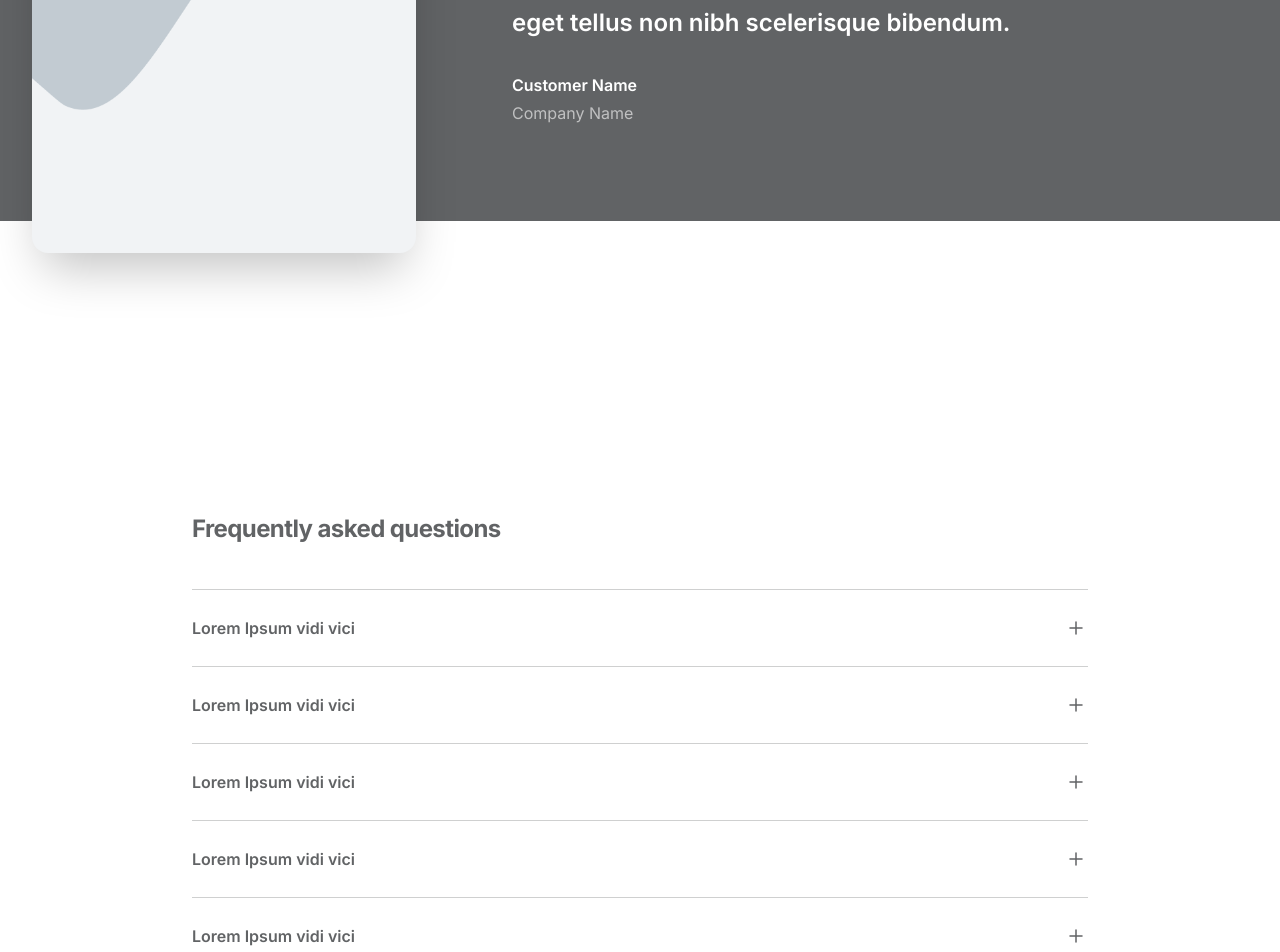
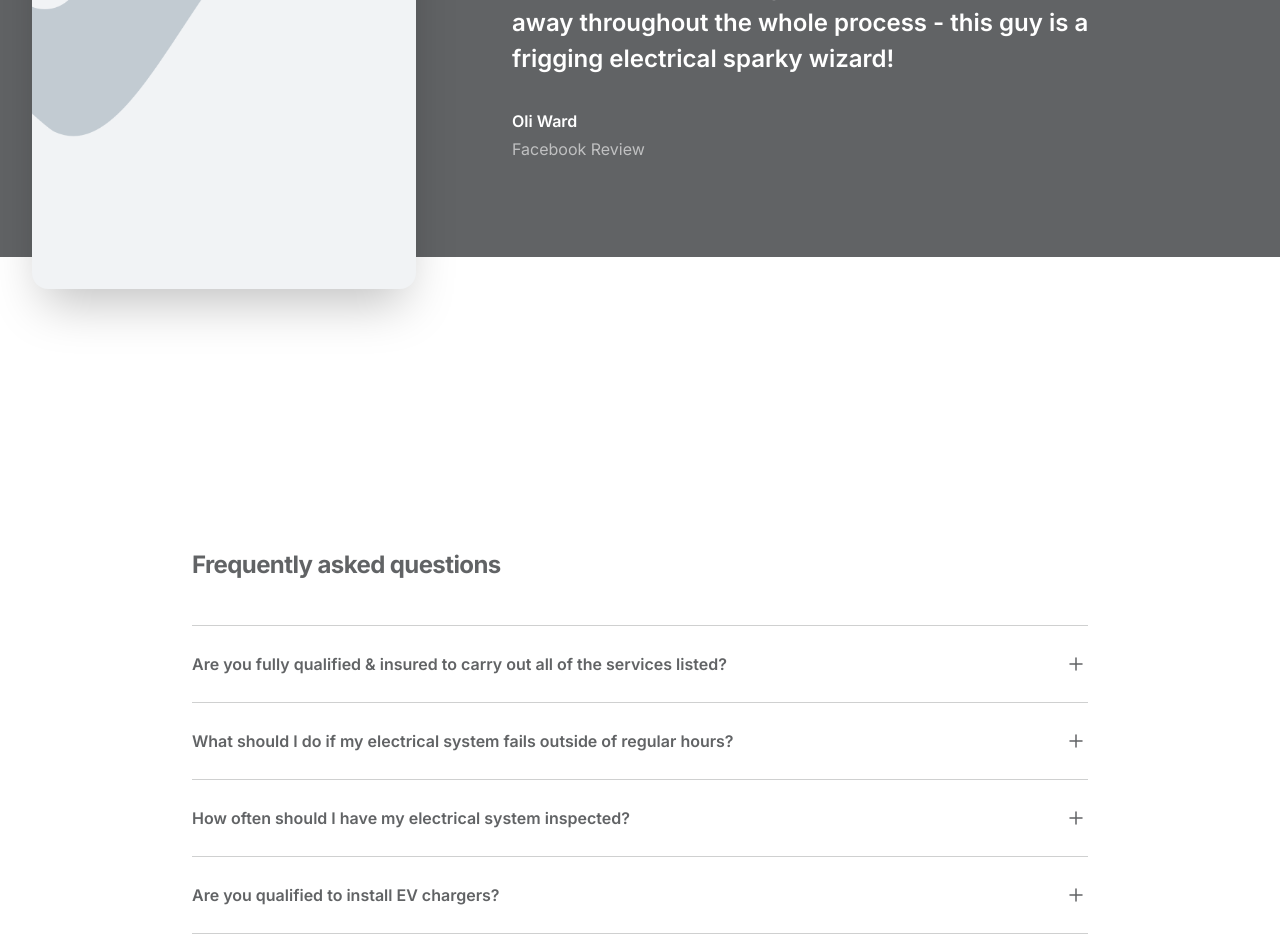
Before and after one commit to tojaprice/rse-website, a Next.js app: page / in a window 1280 px wide. Shown: the part 3100-4052 px from the top of the page. Built offline with nearby package versions, Linux system fonts and the light colour scheme.

Commit message:
add content

```diff
--- a/src/app/page.json
+++ b/src/app/page.json
@@ -78,12 +78,37 @@
     ]
   },
   "testimonial": {
-    "quote": "Gravida quam mi erat tortor neque molestie. Auctor aliquet at porttitor a enim nunc suscipit tincidunt nunc. Et non lorem tortor posuere. Nunc eu scelerisque interdum eget tellus non nibh scelerisque bibendum.",
-    "name": "Customer Name",
-    "company": "Company Name",
+    "quote": "Ryan hands down for all and anything electrical. Could not recommend him enough! We moved into our new apartment 6 months ago and he has been a phone call away throughout the whole process - this guy is a frigging electrical sparky wizard!",
+    "name": "Oli Ward",
+    "company": "Facebook Review",
     "image": {
       "src": "/assets/placeholder.webp",
       "alt": "placeholder"
     }
+  },
+  "faqBlock": {
+    "title": "Frequently asked questions",
+    "faqs": [
+      {
+        "question": "Are you fully qualified & insured to carry out all of the services listed?",
+        "answer": "Yes, we are fully qualified and insured to carry out all the services listed. Our electricians are certified under UK regulations, including NICEIC and Part P, ensuring that all work is carried out to the highest safety standards. Additionally, we hold full public liability insurance, providing peace of mind for all our customers."
+      },
+      {
+        "question": "What should I do if my electrical system fails outside of regular hours?",
+        "answer": "We provide 24/7 emergency electrical services. If you experience an electrical failure, especially one posing a safety risk, contact us immediately, and we will dispatch a technician as soon as possible."
+      },
+      {
+        "question": "How often should I have my electrical system inspected?",
+        "answer": "It is recommended to have your electrical system inspected every 3-5 years, or sooner if you notice any issues. Regular inspections help ensure safety and can prevent potential hazards."
+      },
+      {
+        "question": "Are you qualified to install EV chargers?",
+        "answer": "Yes, all of our electricians are fully certified to install EV charging points. We follow strict regulations to ensure that the installation is safe and compliant with industry standards."
+      },
+      {
+        "question": "Do you provide certifications after electrical testing?",
+        "answer": "Yes, after completing electrical testing, we provide full certification that confirms your electrical system meets safety standards. This is particularly useful for landlords and commercial property owners."
+      }
+    ]
   }
 }
--- a/src/app/page.tsx
+++ b/src/app/page.tsx
@@ -13,7 +13,7 @@ export default function Home() {
       <HeroUnit {...data.hero} />
       <ServicesList {...data.services} />
       <Testimonial {...data.testimonial} />
-      <Faqs />
+      <Faqs {...data.faqBlock} />
     </div>
   );
 }
--- a/src/components/blocks/content/Faqs.tsx
+++ b/src/components/blocks/content/Faqs.tsx
@@ -5,41 +5,18 @@ import {
 } from "@headlessui/react";
 import { MinusSmallIcon, PlusSmallIcon } from "@heroicons/react/24/outline";
 
-const faqs = [
-  {
-    question: "Lorem Ipsum vidi vici",
-    answer:
-      "Lorem ipsum dolor sit amet, consectetur adipiscing elit, sed do eiusmod tempor incididunt ut labore et dolore magna aliqua. Ut enim ad minim veniam, quis nostrud exercitation ullamco laboris nisi ut aliquip ex ea commodo consequat.",
-  },
-  {
-    question: "Lorem Ipsum vidi vici",
-    answer:
-      "Lorem ipsum dolor sit amet, consectetur adipiscing elit, sed do eiusmod tempor incididunt ut labore et dolore magna aliqua. Ut enim ad minim veniam, quis nostrud exercitation ullamco laboris nisi ut aliquip ex ea commodo consequat.",
-  },
-  {
-    question: "Lorem Ipsum vidi vici",
-    answer:
-      "Lorem ipsum dolor sit amet, consectetur adipiscing elit, sed do eiusmod tempor incididunt ut labore et dolore magna aliqua. Ut enim ad minim veniam, quis nostrud exercitation ullamco laboris nisi ut aliquip ex ea commodo consequat.",
-  },
-  {
-    question: "Lorem Ipsum vidi vici",
-    answer:
-      "Lorem ipsum dolor sit amet, consectetur adipiscing elit, sed do eiusmod tempor incididunt ut labore et dolore magna aliqua. Ut enim ad minim veniam, quis nostrud exercitation ullamco laboris nisi ut aliquip ex ea commodo consequat.",
-  },
-  {
-    question: "Lorem Ipsum vidi vici",
-    answer:
-      "Lorem ipsum dolor sit amet, consectetur adipiscing elit, sed do eiusmod tempor incididunt ut labore et dolore magna aliqua. Ut enim ad minim veniam, quis nostrud exercitation ullamco laboris nisi ut aliquip ex ea commodo consequat.",
-  },
-];
+export interface FaqProps {
+  title: string;
+  faqs: Array<{ question: string; answer: string }>;
+}
 
-export default function Example() {
+export default function Example({ title, faqs }: FaqProps) {
   return (
     <div className="bg-white">
       <div className="mx-auto max-w-7xl px-6 py-24 sm:py-32 lg:px-8 lg:py-40">
         <div className="mx-auto max-w-4xl divide-y divide-rs-gray/30">
           <h2 className="text-2xl font-bold leading-10 tracking-tight text-rs-gray">
-            Frequently asked questions
+            {title}
           </h2>
           <dl className="mt-10 space-y-6 divide-y divide-rs-gray/30">
             {faqs.map((faq) => (
```
